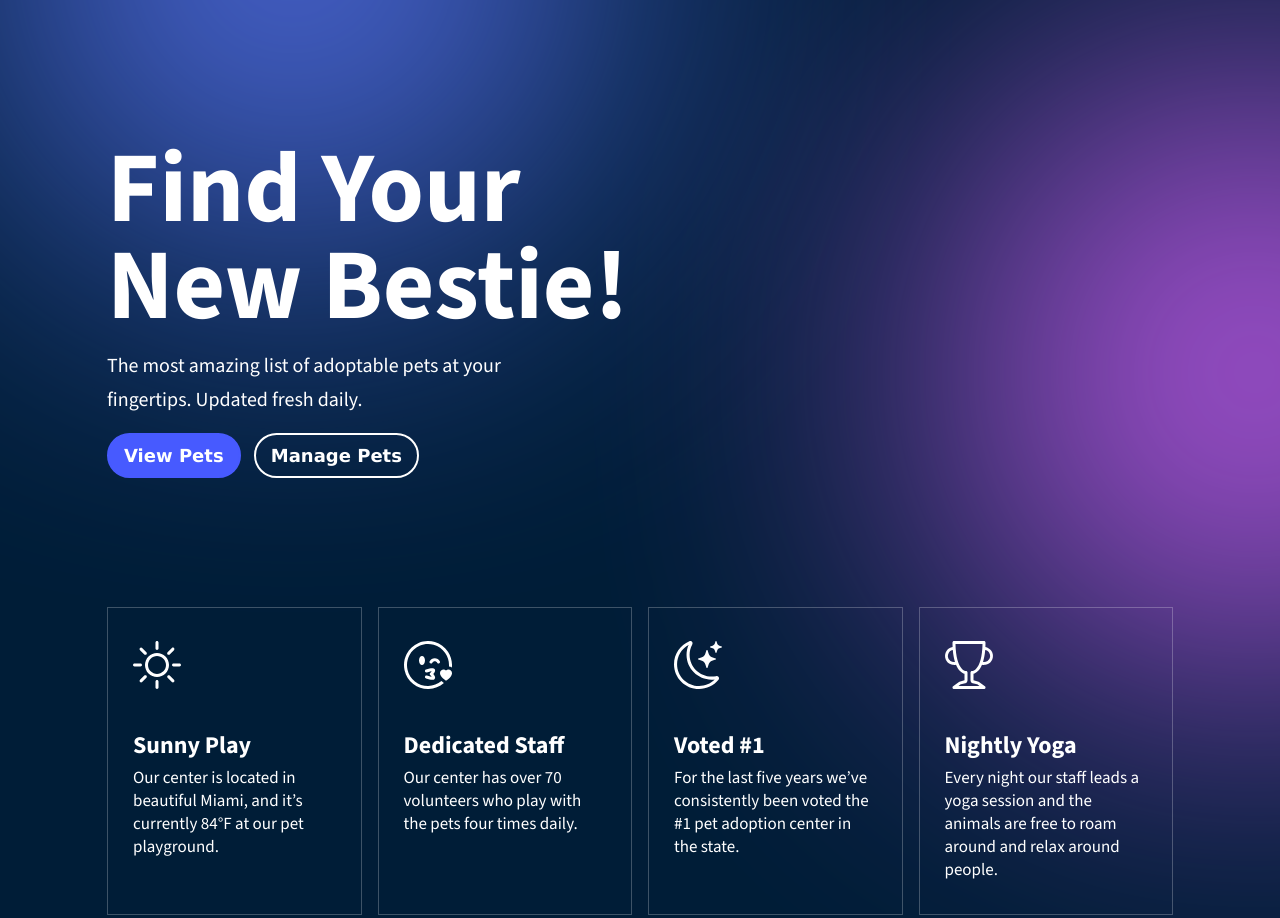
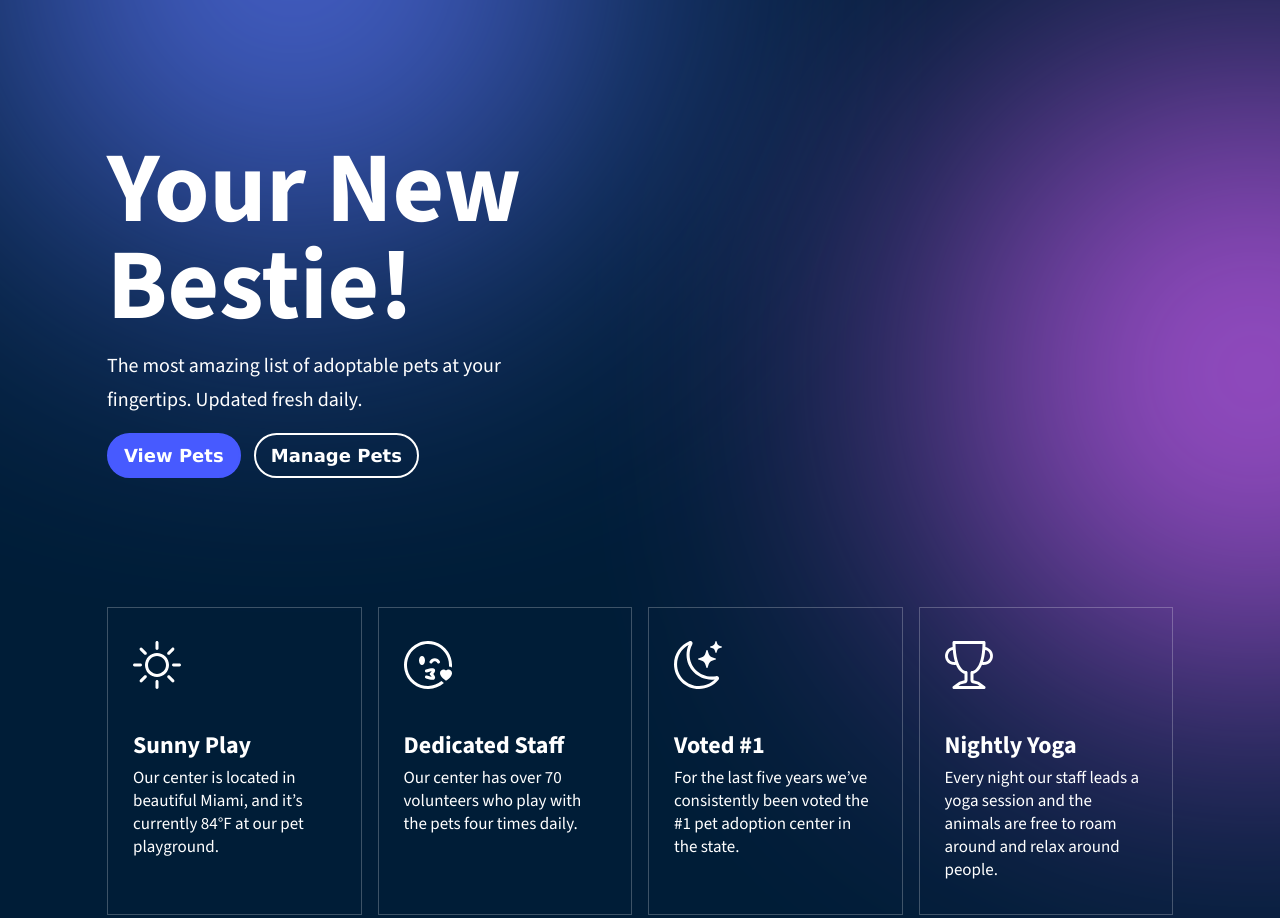
Before and after one commit to jao-rey/adopt-pets, a plain HTML site: page index.html in a window 1280 px wide. Shown: the top 918 px of the page. Drawn offline with nearby package versions, Linux system fonts and the light colour scheme.

Commit message:
Updated the index.html

```diff
--- a/index.html
+++ b/index.html
@@ -16,7 +16,7 @@
         <div class="circle-2"></div>
 
         <div class="actual-top-content">
-          <h1>Find Your New Bestie!</h1>
+          <h1>Your New Bestie!</h1>
           <p class="intro-text">The most amazing list of adoptable pets at your fingertips. Updated fresh daily.</p>
           <div class="intro-buttons">
             <a href="#" class="our-btn utility-mr">View Pets</a>
```
